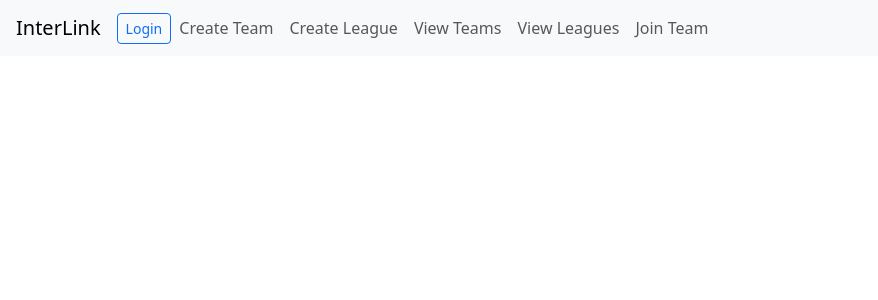
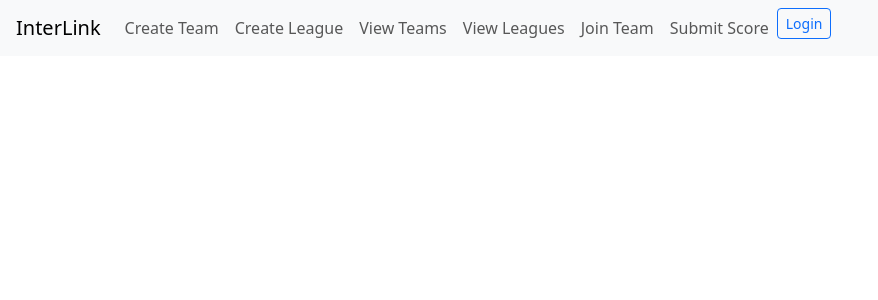
Before and after one commit to IWU-CS253/Interlink, a Flask app: page / in a window 1280 px wide. Shown: the top 300 px of the page, without its empty margins (0-878 px from the left). Run offline with Flask 3, Linux system fonts and the light colour scheme; data that the repository does not hold is empty.

Commit message:
fix nav bar issue and add score button back

```diff
--- a/templates/layout.html
+++ b/templates/layout.html
@@ -8,17 +8,6 @@
     <body>
     <nav class="navbar navbar-expand-lg navbar-light bg-light px-3">
         <a class="navbar-brand" href="{{ url_for('home_page') }}">InterLink</a>
-
-        <div class="ms-auto">
-            {% if session.get('logged_in') %}
-                <span class="navbar-text me-3">
-                    Logged in as <strong>{{ session['username'] }}</strong>
-                </span>
-                <a class="btn btn-outline-danger btn-sm" href="{{ url_for('logout') }}">Logout</a>
-            {% else %}
-                <a class="btn btn-outline-primary btn-sm" href="{{ url_for('login') }}">Login</a>
-            {% endif %}
-        </div>
 
         <button class="navbar-toggler" type="button" data-bs-toggle="collapse" data-bs-target="#navbarNav" aria-controls="navbarNav" aria-expanded="false" aria-label="Toggle navigation">
             <span class="navbar-toggler-icon"></span>
@@ -40,6 +29,21 @@
                 <li class="nav-item">
                     <a class="nav-link" href="{{ url_for('join_team_form') }}">Join Team</a>
                 </li>
+                <li class="nav-item">
+                    <a class="nav-link" href="{{ url_for('submit_score') }}">Submit Score</a>
+                </li>
+                <li class="nav-item">
+                    <div class="ms-auto">
+                        {% if session.get('logged_in') %}
+                            <span class="navbar-text me-3">
+                                Logged in as <strong>{{ session['username'] }}</strong>
+                            </span>
+                            <a class="btn btn-outline-danger btn-sm" href="{{ url_for('logout') }}">Logout</a>
+                        {% else %}
+                            <a class="btn btn-outline-primary btn-sm" href="{{ url_for('login') }}">Login</a>
+                        {% endif %}
+                    </div>
+                </li>
             </ul>
         </div>
 
```
